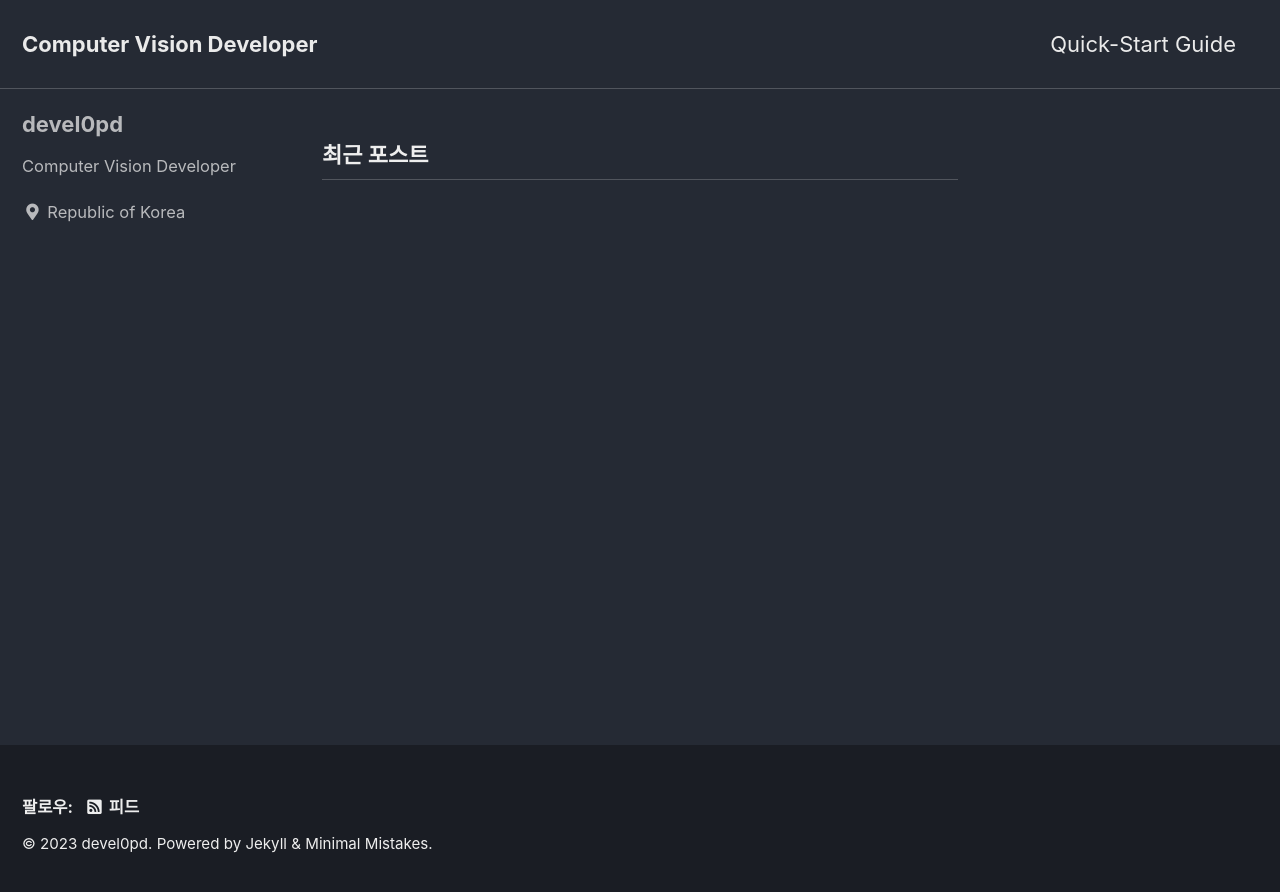
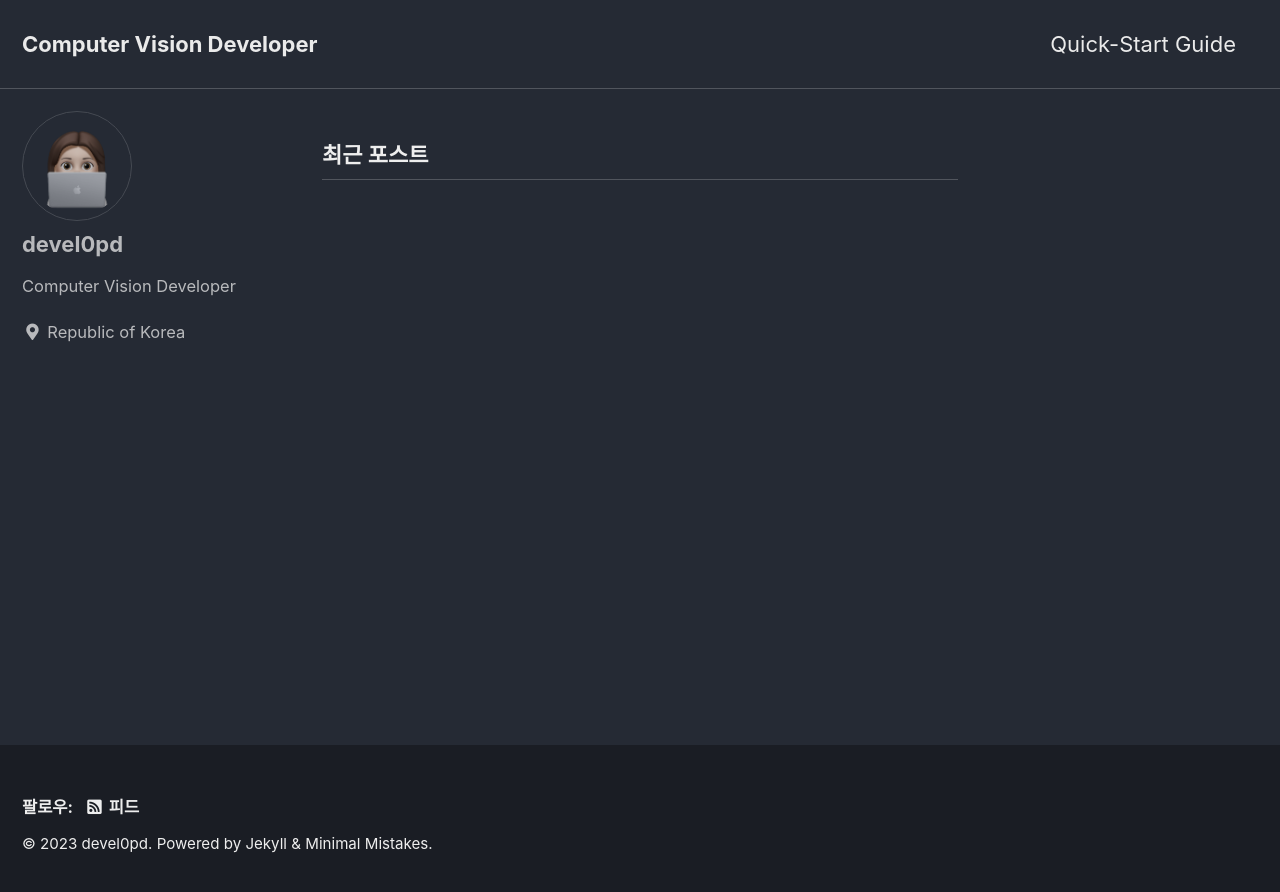
Before and after one commit to Devel0pD/Devel0pD.github.io, a Jekyll site: the page built from index.html, in a window 1280 px wide. Shown: the top 892 px of the page. Built offline with Jekyll 4.4.1, drawn with Linux system fonts in a browser that asks for light colours; cached includes are drawn as plain includes; the list of posts is cut into pages by our own code.

Commit message:
add profile image

```diff
--- a/_config.yml
+++ b/_config.yml
@@ -105,7 +105,7 @@ analytics:
 # Site Author
 author:
   name             : "devel0pd"
-  avatar           : # path of avatar image, e.g. "/assets/images/bio-photo.jpg"
+  avatar           : "/assets/profile.png" # path of avatar image, e.g. "/assets/images/bio-photo.jpg"
   bio              : "Computer Vision Developer"
   location         : "Republic of Korea"
   email            :
```
Also changed, not shown: assets/profile.png (added), 1 other file.
